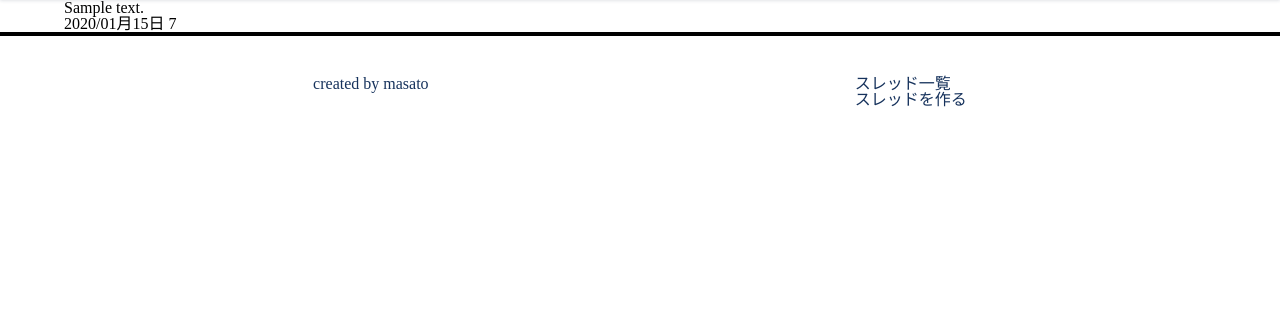
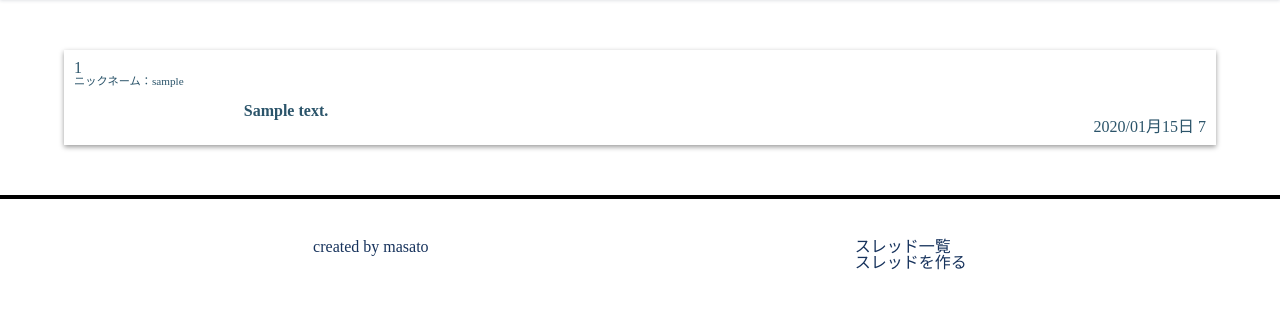
Before and after one commit to masato1230/winning_app, a Django app: page /thread/1 in a window 1280 px wide. Shown: the part 60-369 px from the top of the page. Run offline with Django 3.2, Linux system fonts and the light colour scheme; tables that the repository leaves empty hold one stand-in row (values such as "Sample post").

Commit message:
modify thread view

```diff
--- a/static/css/base.css
+++ b/static/css/base.css
@@ -63,3 +63,7 @@ a:hover {
   display: flex;
   justify-content: space-around;
 }
+
+.footer__link {
+  color: #16325c;
+}
--- a/static/css/home.css
+++ b/static/css/home.css
@@ -7,7 +7,6 @@
   width: auto;
   margin: 20px;
   padding: 20px;
-  height: 50px;
   background-color: rgb(255, 255, 255);
   box-shadow: rgba(0, 0, 0, 0.4) 0px 2px 10px;
   transition: all 0.3s ease-in-out 0s;
@@ -17,6 +16,7 @@
 .top__thread-title {
   font-size: 1.5rem;
   font-weight: bold;
+  word-wrap: break-word;
 }
 
 .top__created-date {
--- a/static/css/thread.css
+++ b/static/css/thread.css
@@ -0,0 +1,34 @@
+
+
+
+/* main */
+.main__card-wrapper {
+  margin-top: 50px;
+  margin-bottom: 50px;
+}
+
+.main__card {
+  width: auto;
+  padding: 10px;
+  background-color: rgb(255, 255, 255);
+  box-shadow: rgba(0, 0, 0, 0.4) 0px 2px 5px;
+  transition: all 0.3s ease-in-out 0s;
+  color: rgb(43, 84, 106);
+}
+
+.main__card-nick-name {
+  font-size: 0.7rem;
+  margin-bottom: 1rem;
+}
+
+.main__card-title {
+  font-weight: bold;
+  padding-left: 15%;
+  max-width: 80%;
+  word-wrap: break-word;
+}
+
+
+.main__card-created-time {
+  text-align: right;
+}
--- a/templates/base.html
+++ b/templates/base.html
@@ -15,7 +15,7 @@
   <header class="header">
     <div class="header__inner container">
       <div class="header__left">
-        <a href=""><h1 class="header__title">ウイイレアプリ2021掲示板【ウイイレポスト】</h1></a>
+        <a href="{% url 'home' %}"><h1 class="header__title">ウイイレアプリ2021掲示板【ウイイレポスト】</h1></a>
       </div>
       <div class="header__right">
         <ul class="header__items">
@@ -38,7 +38,7 @@
       </div>
       <div class="footer__left">
         <ul class="footer__items">
-          <li class="footer__item"><a class="footer__link">スレッド一覧</a></li>
+          <li class="footer__item"><a href="{% url 'home' %}" class="footer__link">スレッド一覧</a></li>
           <li class="footer__item"><a class="footer__link">スレッドを作る</a></li>
         </ul>
       </div>
--- a/winning_app/templates/winning_app/thread.html
+++ b/winning_app/templates/winning_app/thread.html
@@ -6,11 +6,12 @@
 {% block content %}
 
 <section class="main">
-  <div class="container">
+  <div class="container main__card-wrapper">
 
     {% for comment in comments %}
       <div class="main__card">
-
+        <p class="main__card-comment-number">{{ forloop.counter }}</p>
+        <p class="main__card-nick-name">ニックネーム：{{ comment.nick_name }}</p>
         <h2 class="main__card-title">{{ comment.comment }}</h2>
         <p class="main__card-created-time">{{ comment.created_time|date:"Y/m月d日 f" }}</p>
       </div>
```
